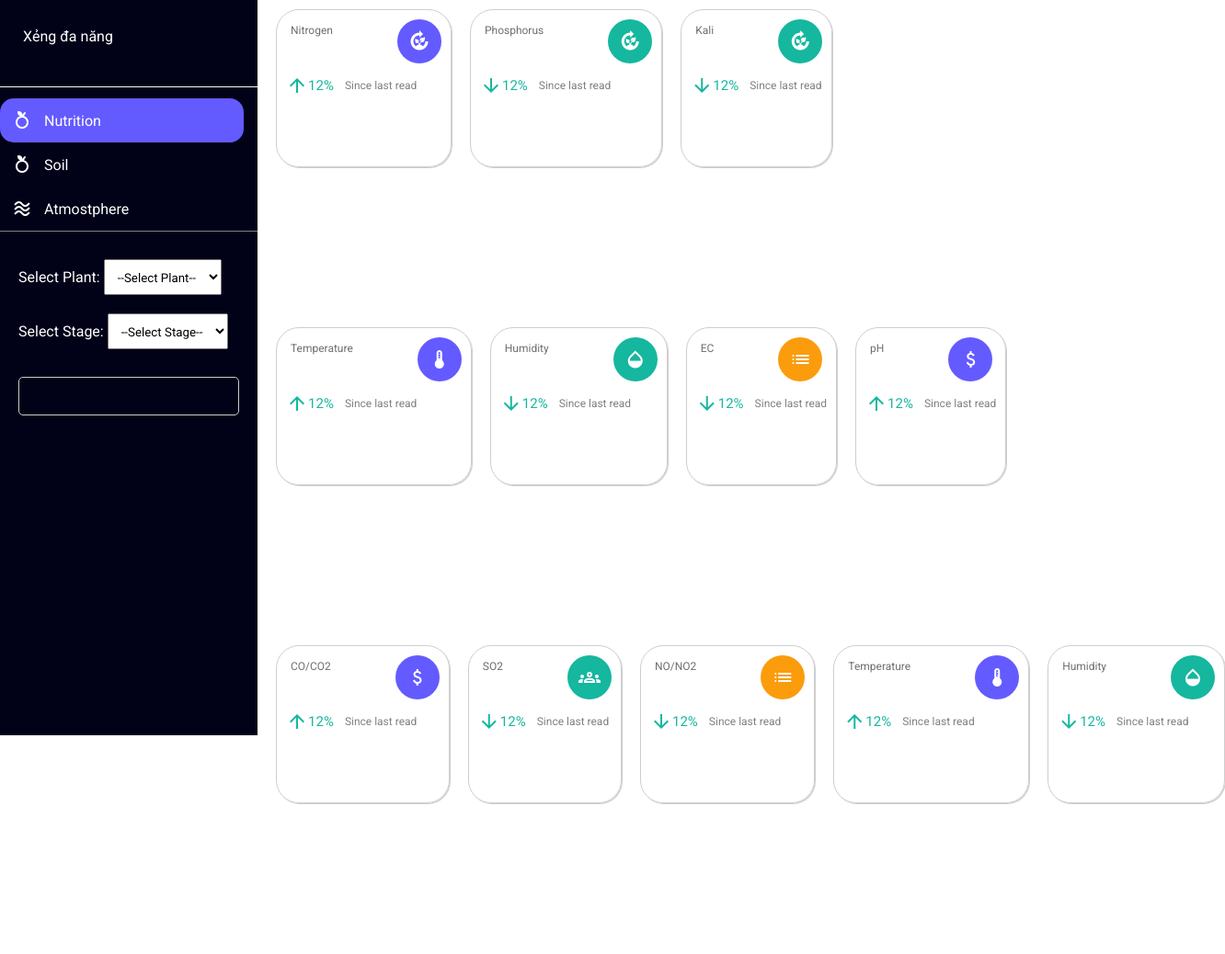
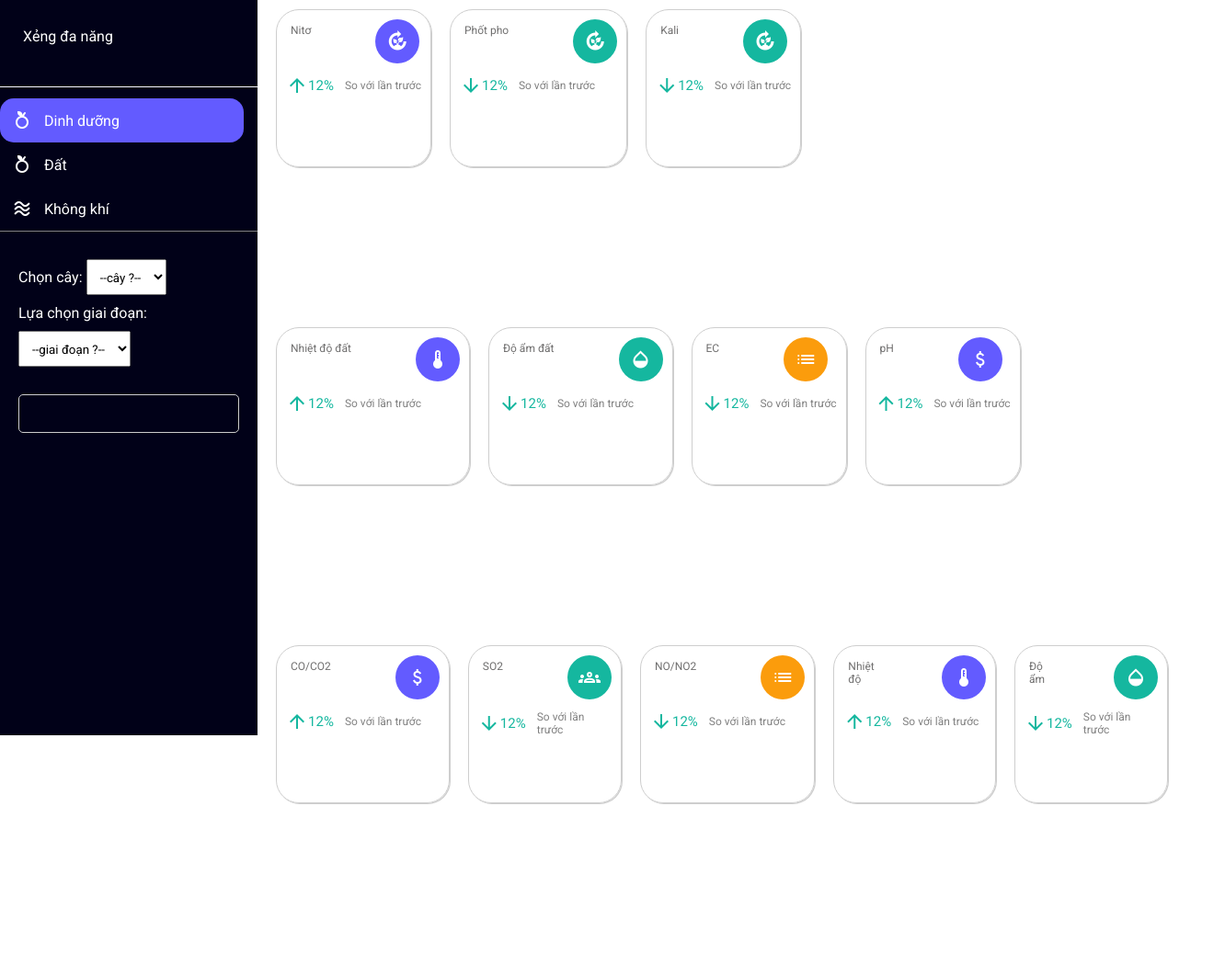
Before and after one commit to LeVietHa05/visef_CB_xengThongMinh_sv, a website: page public/views/index.html in a window 1280 px wide. Shown: the whole page at 92% size, 1332 px wide, since content can reach past the window. Drawn offline with nearby package versions, Linux system fonts and the light colour scheme; files that its build step writes are made by us from their sources; no server answers.

Commit message:
update Tieng Viet

```diff
--- a/public/views/index.html
+++ b/public/views/index.html
@@ -28,7 +28,7 @@
           <span class="material-symbols-outlined pr-12">
             Nutrition
           </span>
-          Nutrition
+          Dinh dưỡng
         </div>
       </div>
     </a>
@@ -37,7 +37,7 @@
         <span class="material-symbols-outlined pr-12">
           Nutrition
         </span>
-        Soil
+        Đất
       </div>
     </a>
     <a href="#environment" class="nav-color">
@@ -46,20 +46,20 @@
           <!-- TODO: change to atmostphere -->
           Airwave
         </span>
-        Atmostphere
+        Không khí
       </div>
     </a>
     <div style="overflow-y: scroll; height: 60vh;">
 
       <div class="select-container">
-        <label for="plantSelect">Select Plant:</label>
+        <label for="plantSelect">Chọn cây:</label>
         <select id="plantSelect">
-          <option value="">--Select Plant--</option>
+          <option value="">--cây ?--</option>
         </select>
-
-        <label for="stageSelect">Select Stage:</label>
+<br>
+        <label for="stageSelect">Lựa chọn giai đoạn:</label>
         <select id="stageSelect">
-          <option value="">--Select Stage--</option>
+          <option value="">--giai đoạn ?--</option>
         </select>
       </div>
       <div class="info-container" id="infoContainer">
@@ -102,7 +102,7 @@
         conTitle1.appendChild(createElement('span', 'material-symbols-outlined', increase > 0 ? 'arrow_upward' : 'arrow_downward'));
         conTitle1.appendChild(createElement('span', '', `${Math.abs(increase)}%`));
 
-        const conTitle2 = createElement('div', 'con-title2', 'Since last read');
+        const conTitle2 = createElement('div', 'con-title2', 'So với lần trước');
         const conTitle3 = createElement('div', 'con-title3', '', '', { display: 'flex' });
         conTitle3.appendChild(conTitle1);
         conTitle3.appendChild(conTitle2);
@@ -123,14 +123,14 @@
 
     // Data for NPK, Soil, and Environment sections
     const npkData = [
-      { name: 'Nitrogen', icon: 'compost', iconClass: 1, valueId: 'n', increaseId: 'n-increase', increase: 12, increaseColor: '', },
-      { name: 'Phosphorus', icon: 'compost', iconClass: 2, valueId: 'p', increaseId: 'p-increase', increase: -12, increaseColor: 'red', },
+      { name: 'Nitơ', icon: 'compost', iconClass: 1, valueId: 'n', increaseId: 'n-increase', increase: 12, increaseColor: '', },
+      { name: 'Phốt pho', icon: 'compost', iconClass: 2, valueId: 'p', increaseId: 'p-increase', increase: -12, increaseColor: 'red', },
       { name: 'Kali', icon: 'compost', iconClass: 2, valueId: 'k', increaseId: 'k-increase', increase: -12, increaseColor: 'red', },
     ];
 
     const soilData = [
-      { name: 'Temperature', icon: 'device_thermostat', iconClass: 1, valueId: 'soilTemp', increaseId: 'soilTemp-increase', increase: 12, increaseColor: '', },
-      { name: 'Humidity', icon: 'humidity_mid', iconClass: 2, valueId: 'soilMoisture', increaseId: 'soilMoisture-increase', increase: -12, increaseColor: 'red', },
+      { name: 'Nhiệt độ đất', icon: 'device_thermostat', iconClass: 1, valueId: 'soilTemp', increaseId: 'soilTemp-increase', increase: 12, increaseColor: '', },
+      { name: 'Độ ẩm đất', icon: 'humidity_mid', iconClass: 2, valueId: 'soilMoisture', increaseId: 'soilMoisture-increase', increase: -12, increaseColor: 'red', },
       { name: 'EC', icon: 'list', iconClass: 3, valueId: 'ec', increaseId: 'ec-increase', increase: -12, increaseColor: 'red', },
       { name: 'pH', icon: 'attach_money', iconClass: 1, valueId: 'ph', increaseId: 'ph-increase', increase: 12, increaseColor: '', },
     ];
@@ -139,8 +139,8 @@
       { name: 'CO/CO2', icon: 'attach_money', iconClass: 1, valueId: 'co2', increaseId: 'co2-increase', increase: 12, increaseColor: '', },
       { name: 'SO2 ', icon: 'groups', iconClass: 2, valueId: 'so2', increaseId: 'so2-increase', increase: -12, increaseColor: 'red', },
       { name: 'NO/NO2', icon: 'list', iconClass: 3, valueId: 'no2', increaseId: 'no2-increase', increase: -12, increaseColor: 'red', },
-      { name: 'Temperature', icon: 'device_thermostat', iconClass: 1, valueId: 'temp', increaseId: 'temp-increase', increase: 12, increaseColor: '', },
-      { name: 'Humidity', icon: 'humidity_mid', iconClass: 2, valueId: 'humi', increaseId: 'humi-increase', increase: -12, increaseColor: 'red', },
+      { name: 'Nhiệt độ', icon: 'device_thermostat', iconClass: 1, valueId: 'temp', increaseId: 'temp-increase', increase: 12, increaseColor: '', },
+      { name: 'Độ ẩm', icon: 'humidity_mid', iconClass: 2, valueId: 'humi', increaseId: 'humi-increase', increase: -12, increaseColor: 'red', },
     ];
 
     // Create sections
@@ -208,7 +208,7 @@
 
 
     let chartIDs = ['myBarChart1', 'myBarChart2', 'myBarChart3'];
-    let chartLabels = [['Nitrogen', 'Phosphorus', 'Kali'], ['Temperature', 'Humidity', 'EC', 'pH'], ['CO/CO2', 'SO2', 'NO/NO2', 'Temperature', 'Humidity']];
+    let chartLabels = [['Nito ', 'Phốt pho ', 'Kali'], ['Nhiệt độ đất', 'Độ ẩm đất', 'EC', 'pH'], ['CO/CO2', 'SO2', 'NO/NO2', 'Nhiệt độ', 'Độ ẩm']];
     let lables = []
     let charts = [];
     let chartData = [];
```
Also changed, not shown: public/views/login.html (+6 -6 lines).
